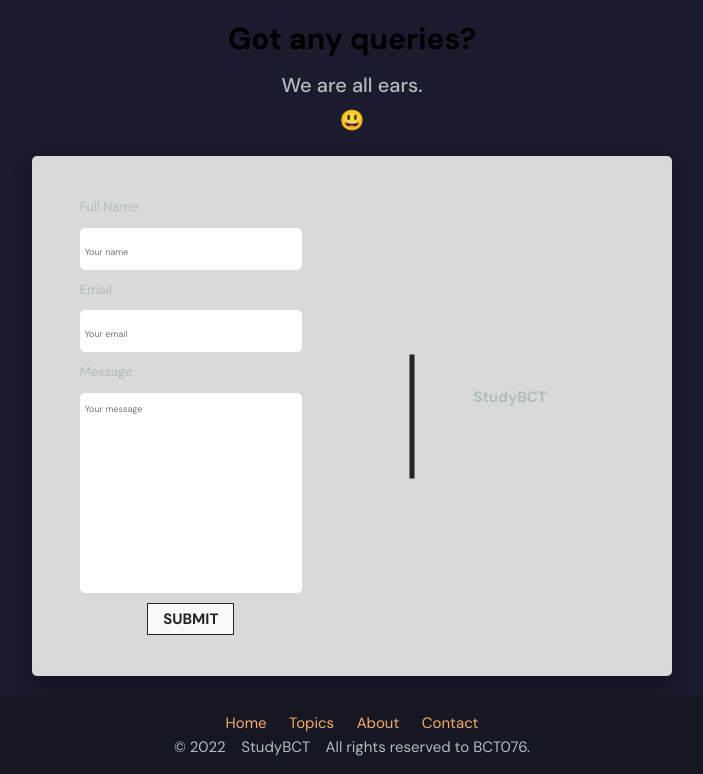
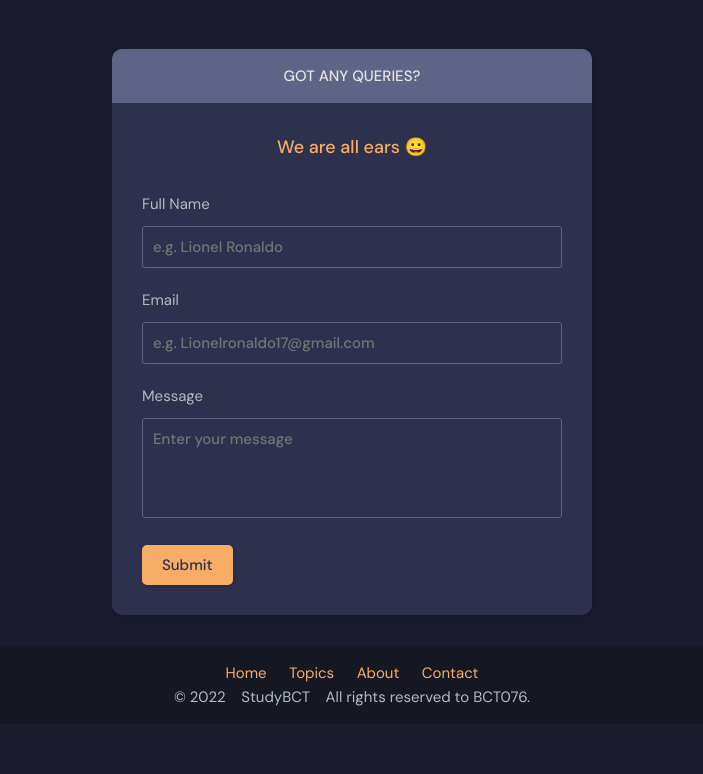
Before and after one commit to rupeshghimire7/BCT-Study-Room, a Django app: page /contact in a window 1280 px wide. Shown: the part 76-850 px from the top of the page, without its empty margins (288-991 px from the left). After the commit the page ends 782 px from the top, so only its background shows below. Run offline with Django 3.2, Linux system fonts and the light colour scheme.

Commit message:
styled contact page

```diff
--- a/base/static/base/contact.css
+++ b/base/static/base/contact.css
@@ -1,8 +1,16 @@
 /* styles for contact.html */
+
+/* *{ */
+  /* box-sizing: border-box;
+  font-family: "DM Sans", system-ui, -apple-system, BlinkMacSystemFont, 'Segoe UI', Roboto, Oxygen, Ubuntu, Cantarell, 'Open Sans', 'Helvetica Neue', sans-serif;
+  text-rendering: optimizeLegibility;
+  font-size: inherit; */
+/* } */
+
 .contact-title {
   text-align: center;
   font-size: 2em;
-  color: #000;
+  color: rgb(255, 255, 255);
   margin: 15px 0 6px 0;
 }
 
@@ -18,12 +26,13 @@
 
 .form-container {
   background-color: #d9d9d9;
-  width: 50%;
+  width: 30%;
   margin: 20px auto;
   border-radius: 5px;
-  height: 65vh;
+  /* border: 3px solid red; */
+  /* height: 65vh; */
   display: flex;
-  align-items: center;
+  /* align-items: center; */
   box-shadow: 0px 10px 20px rgba(0, 0, 0, 0.3);
   transition-duration: 700ms;
 }
@@ -37,29 +46,34 @@
   display: flex;
   flex-direction: column;
   align-items: center;
-  width: 80%;
-  margin-left: auto;
-  margin-right: auto;
+  width: 100%;
+  /* margin-left: auto; */
+  /* margin-right: auto; */
+  /* border: 3px solid yellow; */
+
 }
 
 .form-el {
   display: flex;
   flex-direction: column;
-  align-items: center;
-  width: 70%;
+  align-items: flex-start;
+  width: 90%;
 }
 
 .form-el>label {
   /*label for each input element*/
-  font-size: 13px;
-  align-self: flex-start;
+  font-size: 1rem;
+  color: black;
+  /* width: 100%; */
+
+  /* align-self: flex-start; */
 }
 
 .input-boxes {
   font-size: 17px;
   border: none;
   border-radius: 5px;
-  padding: 10px 5px;
+  /* padding: 7px 7rem; */
   margin: 10px 5px;
   width: 100%;
   transition: all 0.6s;
@@ -90,11 +104,14 @@
 }
 
 .submit-btn {
-  background-color: #f8f9fa;
-  color: #252422;
+  background-color: var(--color);
+  color: #3a3e59;
   transition-duration: 600ms;
   border: 1px solid #252422;
-  font-weight: 600;
+  border-radius: 5px;
+  font-weight: 500;
+  cursor: pointer;
+  box-shadow: 1px 1px 3px 1px rgba(0,0,0,0.15);
   padding: 5px 15px;
 }
 
--- a/base/templates/base/contact.html
+++ b/base/templates/base/contact.html
@@ -1,50 +1,92 @@
 {% extends 'main.html' %}
-{% load static %}
-
-
-{% block head %}
-<link rel="stylesheet" href="{% static 'base/contact.css' %}" />
-
-{% endblock %}
 
 {% block content %}
-    <section class="root">
-      <h1 class="contact-title">Got any queries?</h1>
-      <div class="contact-msg">
-        <p>We are all ears.</p>
-        <p>😃</p>
+<main class="auth layout">
+
+  <!-- {% if page == 'contact' %} -->
+  <!-- <div class="container">
+    <div class="layout__box">
+      <div class="layout__boxHeader">
+        <div class="layout__boxTitle">
+          <h3>Login</h3>
+        </div>
       </div>
-      </h2>
-      <div class="form-container">
-        <form name="contact-form" class="contact-form">
-          <div class="form-el">
-            <label for="fullname">Full Name</label>
-            <input name="fullname" placeholder="Your name" class="fullname-area input-boxes" autocomplete="on"
-              minlength="3" maxlength="40" required />
+      <div class="layout__body">
+        <h2 class="auth__tagline">Find your study partner</h2>
+
+        <form class="form" action="" method="POST">
+          {% csrf_token %}
+          <!-- <div class="form__group form__group">
+            <label for="room_name">Email</label>
+            <input id="username" name="email" type="email" placeholder="e.g. rupeshghimire@gmail.com" />
+          </div>
+          <div class=" form__group">
+            <label for="password">Password</label>
+            <input id="password" name="password" type="password"
+              placeholder="&bull;&bull;&bull;&bull;&bull;&bull;&bull;&bull;" />
+          </div> -->
+
+          <button class="btn btn--main" type="submit">
+            <svg version="1.1" xmlns="http://www.w3.org/2000/svg" width="32" height="32" viewBox="0 0 32 32">
+              <title>lock</title>
+              <path
+                d="M27 12h-1v-2c0-5.514-4.486-10-10-10s-10 4.486-10 10v2h-1c-0.553 0-1 0.447-1 1v18c0 0.553 0.447 1 1 1h22c0.553 0 1-0.447 1-1v-18c0-0.553-0.447-1-1-1zM8 10c0-4.411 3.589-8 8-8s8 3.589 8 8v2h-16v-2zM26 30h-20v-16h20v16z">
+              </path>
+              <path
+                d="M15 21.694v4.306h2v-4.306c0.587-0.348 1-0.961 1-1.694 0-1.105-0.895-2-2-2s-2 0.895-2 2c0 0.732 0.413 1.345 1 1.694z">
+              </path>
+            </svg>
+
+            Login
+          </button>
+        </form>
+
+        <div class="auth__action">
+          <p>Haven't signed up yet?</p>
+          <a href="{% url 'register' %}" class="btn btn--link">Sign Up</a>
+        </div>
+      </div>
+    </div>
+  </div> -->
+  <!-- {% else %} -->
+  <div class="container">
+    <div class="layout__box">
+      <div class="layout__boxHeader">
+        <div class="layout__boxTitle">
+          <h3>Got any Queries?</h3>
+        </div>
+      </div>
+      <div class="layout__body">
+        <h2 class="auth__tagline">We are all ears 😀</h2>
+
+        <form class="form" action="" method="POST">
+          {% csrf_token %}
+          <div class="form__group form__group">
+            <label for="room_name">Full Name</label>
+            <input id="full_name" name="full_name" type="text" placeholder="e.g. Lionel Ronaldo" />
+          </div>
+          <div class="form__group form__group">
+            <label for="room_name">Email</label>
+            <input id="email" name="email" type="email" placeholder="e.g. Lionelronaldo17@gmail.com" />
+          </div>
+          <div class=" form__group">
+            <label for="message">Message</label>
+            <textarea id="message" name="message" placeholder="Enter your message" ></textarea>
+          </div>
+          {% for field in form %}
+          <div class="form__group form__group">
+            <label for="room_name">{{field.label}}</label>
+            {{field}}
           </div>
 
-          <div class="form-el">
-            <label for="email">Email</label>
-            <input name="email" pattern="[A-Za-z0-9._%+-]+@[A-Za-z0-9.-]+\.[A-Za-z]{1,63}$" placeholder="Your email"
-              class="email-area input-boxes" maxlength="60" autocomplete="on" required />
-          </div>
-          <div class="form-el">
-            <label for="message">Message</label>
-            <textarea name="message" placeholder="Your message" class="msg-area input-boxes"></textarea>
-          </div>
-          <button type="submit" class="submit-btn">SUBMIT</button>
+          {% endfor %}
+          <button class="btn btn--main" type="submit">
+            Submit
+          </button>
         </form>
-        <hr class="vertical-line" />
-        <div class="contact-details">
-          <h2>StudyBCT</h2>
-          <ul class="social-media-icons-list">
-          <li><a href="https://www.facebook.com" target="_blank" class="social-media-icon"><i class="fa-brands fa-facebook-square fa-2x"></i>
-          </a></li>
-          <li><a href="#" target="_blank" class="social-media-icon"><i class="fa-brands fa-instagram-square fa-2x"></i></a></li>
-          <li><a href="#" target="_blank" class="social-media-icon"><i class="fa-brands fa-github-square fa-2x"></i></a></li>
-        </ul>
-        </div>
       </div>
-    </section>
-    <!-- <div style="text-align: center; font-size: xx-small;" >All rights reserved.</div> -->
-{% endblock %}
+    <!-- </div> -->
+  </div>
+  <!-- {% endif %} -->
+</main>
+{% endblock content %}
--- a/base/views.py
+++ b/base/views.py
@@ -110,7 +110,7 @@
             room.participants.add(request.user)
             return redirect('room', pk=room.id)
     else:
-        return render(request,'base/errorpage.html')
+        return redirect('login')
 
     context = {'room': room, 'room_messages': room_messages,
                'participants': participants, 'topicscount':topicscount}
```
Also changed, not shown: README.md, 16 other files.
